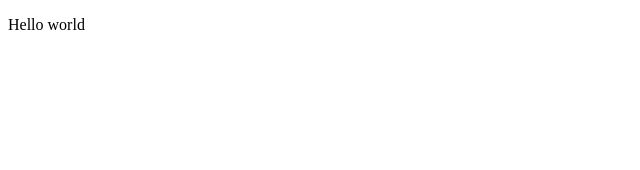
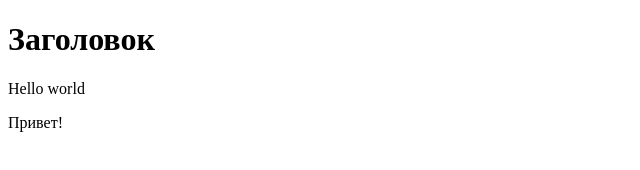
Before and after one commit to VladislavRud/test-27, a plain HTML site: page index.html in a window 1280 px wide. Shown: the whole page, without its empty margins (0-640 px from the left). Drawn offline with Linux system fonts and the light colour scheme.

Commit message:
feat: заголовок на русском языке

```diff
--- a/index.html
+++ b/index.html
@@ -7,6 +7,8 @@
     <title>Document</title>
   </head>
   <body>
+    <h1>Заголовок</h1>
     <p>Hello world</p>
+    <p>Привет!</p>
   </body>
 </html>
```
